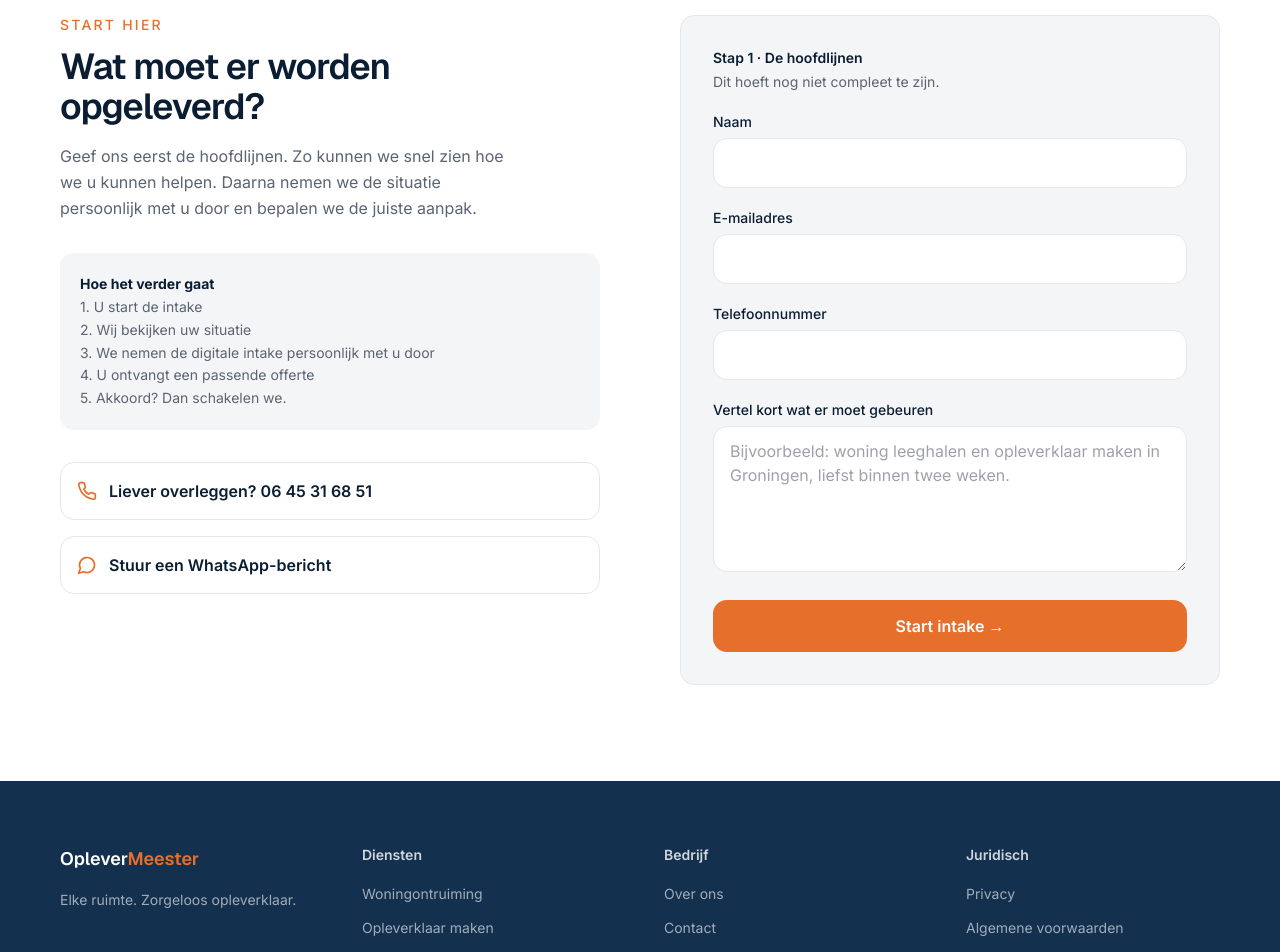
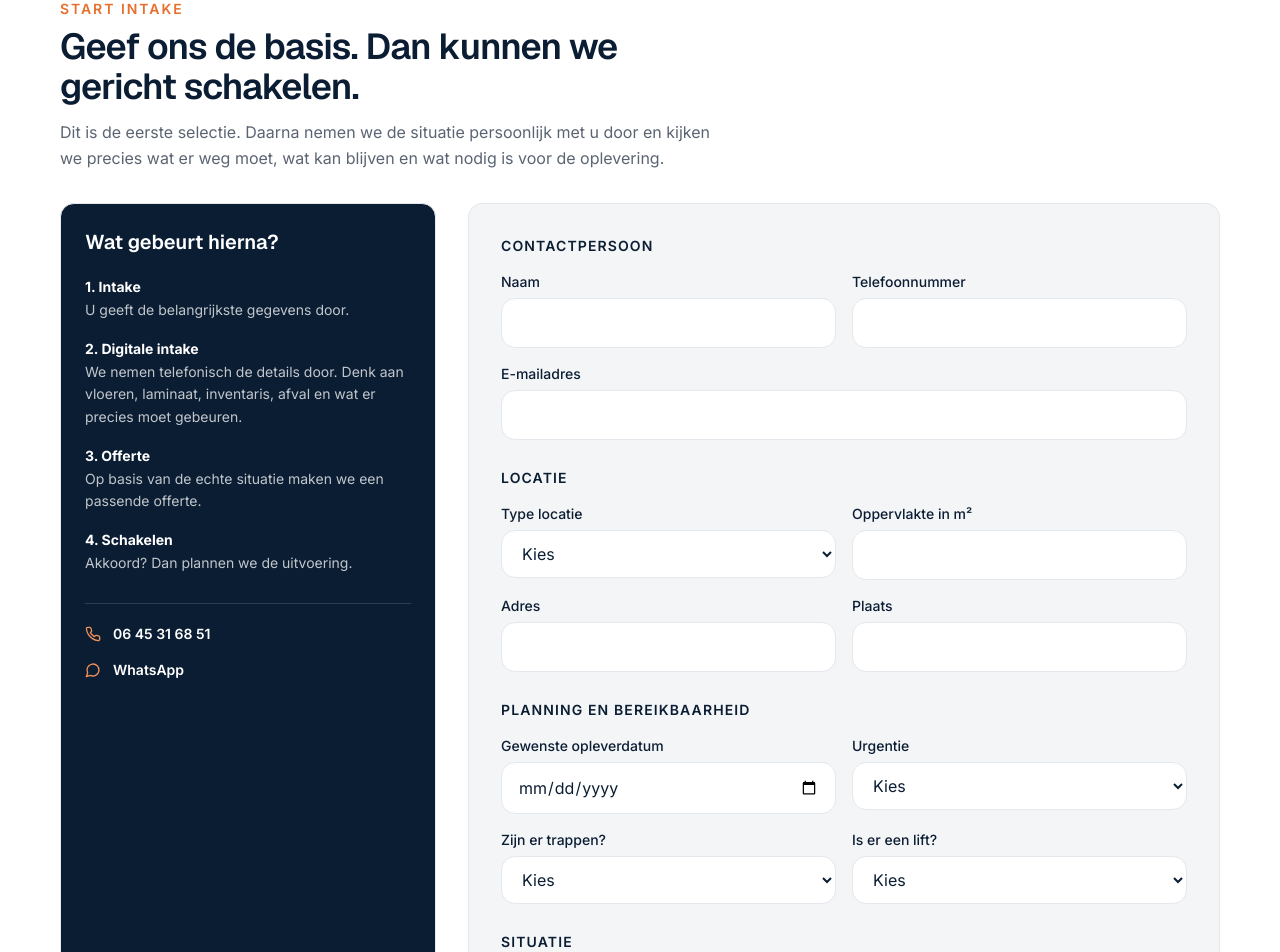
Before and after one commit to sandvlietbv/OpleverMeester, a Next.js app: page / in a window 1280 px wide. Shown: the part 4840-5792 px from the top of the page. Built offline with nearby package versions, Linux system fonts and the light colour scheme.

Commit message:
Add compact structured intake filters

```diff
--- a/components/Contact.tsx
+++ b/components/Contact.tsx
@@ -19,12 +19,33 @@ export default function Contact() {
     if (submitting) return;
     setSubmitting(true);
     setError("");
+
     const form = new FormData(e.currentTarget);
+    const message = [
+      `Type locatie: ${form.get("type")}`,
+      `Adres: ${form.get("adres")}`,
+      `Plaats: ${form.get("plaats")}`,
+      `Oppervlakte: ${form.get("oppervlakte")} m²`,
+      `Gewenste opleverdatum: ${form.get("datum")}`,
+      `Urgentie: ${form.get("urgentie")}`,
+      `Vervuilingsgraad: ${form.get("vervuiling")}`,
+      `Trappen: ${form.get("trappen")}`,
+      `Lift: ${form.get("lift")}`,
+      `Situatie / bijzonderheden: ${form.get("situatie") || "Geen bijzonderheden opgegeven"}`,
+    ].join("\n");
+
     try {
       const response = await fetch("/api/contact", {
         method: "POST",
         headers: { "Content-Type": "application/json" },
-        body: JSON.stringify({ name: form.get("naam"), email: form.get("email"), phone: form.get("telefoon"), message: form.get("bericht"), sourcePage: window.location.pathname + window.location.hash, submissionId: submissionId.current }),
+        body: JSON.stringify({
+          name: form.get("naam"),
+          email: form.get("email"),
+          phone: form.get("telefoon"),
+          message,
+          sourcePage: window.location.pathname + window.location.hash,
+          submissionId: submissionId.current,
+        }),
       });
       if (!response.ok) {
         const body = await response.json().catch(() => null) as { error?: string } | null;
@@ -33,46 +54,101 @@ export default function Contact() {
       setSubmitted(true);
     } catch (cause) {
       setError(cause instanceof Error ? cause.message : "Versturen is niet gelukt. Probeer het opnieuw.");
-    } finally { setSubmitting(false); }
+    } finally {
+      setSubmitting(false);
+    }
   }
 
   return (
-    <section id="intake" className="bg-white py-24">
-      <div className="container-om grid gap-14 lg:grid-cols-2 lg:gap-20">
-        <div>
-          <p className="mb-3 text-sm font-medium uppercase tracking-[0.16em] text-orange">Start hier</p>
-          <motion.h2 initial={{ opacity: 0, y: 16 }} whileInView={{ opacity: 1, y: 0 }} viewport={{ once: true, margin: "-80px" }} transition={{ duration: 0.5 }} className="font-display text-3xl font-semibold tracking-tight text-navy md:text-4xl">
-            Wat moet er worden opgeleverd?
-          </motion.h2>
-          <p className="mt-4 max-w-md leading-relaxed text-muted">Geef ons eerst de hoofdlijnen. Zo kunnen we snel zien hoe we u kunnen helpen. Daarna nemen we de situatie persoonlijk met u door en bepalen we de juiste aanpak.</p>
-          <div className="mt-8 rounded-om bg-surface-light p-5 text-sm leading-relaxed text-muted">
-            <strong className="text-navy">Hoe het verder gaat</strong><br />1. U start de intake<br />2. Wij bekijken uw situatie<br />3. We nemen de digitale intake persoonlijk met u door<br />4. U ontvangt een passende offerte<br />5. Akkoord? Dan schakelen we.
+    <section id="intake" className="bg-white py-16 md:py-20">
+      <div className="container-om">
+        <div className="mb-8 max-w-2xl">
+          <p className="mb-2 text-sm font-semibold uppercase tracking-[0.14em] text-orange">Start intake</p>
+          <h2 className="font-display text-3xl font-semibold tracking-tight text-navy md:text-4xl">Geef ons de basis. Dan kunnen we gericht schakelen.</h2>
+          <p className="mt-3 leading-relaxed text-muted">Dit is de eerste selectie. Daarna nemen we de situatie persoonlijk met u door en kijken we precies wat er weg moet, wat kan blijven en wat nodig is voor de oplevering.</p>
+        </div>
+
+        <motion.div initial={{ opacity: 0, y: 12 }} whileInView={{ opacity: 1, y: 0 }} viewport={{ once: true, margin: "-60px" }} transition={{ duration: 0.4 }} className="grid gap-8 lg:grid-cols-[1fr_2fr]">
+          <aside className="rounded-om border border-surface-mid bg-navy p-6 text-white">
+            <h3 className="font-display text-xl font-semibold">Wat gebeurt hierna?</h3>
+            <div className="mt-5 space-y-4 text-sm leading-relaxed text-white/75">
+              <p><strong className="text-white">1. Intake</strong><br />U geeft de belangrijkste gegevens door.</p>
+              <p><strong className="text-white">2. Digitale intake</strong><br />We nemen telefonisch de details door. Denk aan vloeren, laminaat, inventaris, afval en wat er precies moet gebeuren.</p>
+              <p><strong className="text-white">3. Offerte</strong><br />Op basis van de echte situatie maken we een passende offerte.</p>
+              <p><strong className="text-white">4. Schakelen</strong><br />Akkoord? Dan plannen we de uitvoering.</p>
+            </div>
+            <div className="mt-7 border-t border-white/15 pt-5">
+              <a href={`tel:${PHONE_TEL}`} className="flex items-center gap-3 text-sm font-semibold text-white"><Phone className="h-4 w-4 text-orange-light" />{PHONE_DISPLAY}</a>
+              <a href={WHATSAPP_LINK} target="_blank" rel="noopener noreferrer" className="mt-4 flex items-center gap-3 text-sm font-semibold text-white"><MessageCircle className="h-4 w-4 text-orange-light" />WhatsApp</a>
+            </div>
+          </aside>
+
+          <div className="rounded-om border border-surface-mid bg-surface-light p-6 md:p-8">
+            {submitted ? (
+              <div className="py-8">
+                <p className="text-sm font-semibold uppercase tracking-[0.14em] text-orange">Intake ontvangen</p>
+                <h3 className="mt-2 font-display text-2xl font-semibold text-navy">We hebben genoeg om de eerste inschatting te maken.</h3>
+                <p className="mt-3 max-w-xl text-muted">We nemen contact met u op voor de digitale intake. Dan lopen we de ruimte en werkzaamheden samen door voordat we een offerte maken.</p>
+              </div>
+            ) : (
+              <form onSubmit={handleSubmit} className="space-y-7">
+                <FormSection title="Contactpersoon">
+                  <div className="grid gap-4 md:grid-cols-2">
+                    <Field label="Naam" name="naam" type="text" required />
+                    <Field label="Telefoonnummer" name="telefoon" type="tel" required />
+                    <div className="md:col-span-2"><Field label="E-mailadres" name="email" type="email" required /></div>
+                  </div>
+                </FormSection>
+
+                <FormSection title="Locatie">
+                  <div className="grid gap-4 md:grid-cols-2">
+                    <SelectField label="Type locatie" name="type" required options={["Woning", "Appartement", "Bedrijfspand", "Kantoor", "Opslagruimte", "Winkelruimte", "Anders"]} />
+                    <Field label="Oppervlakte in m²" name="oppervlakte" type="number" required min="1" />
+                    <Field label="Adres" name="adres" type="text" required />
+                    <Field label="Plaats" name="plaats" type="text" required />
+                  </div>
+                </FormSection>
+
+                <FormSection title="Planning en bereikbaarheid">
+                  <div className="grid gap-4 md:grid-cols-2">
+                    <Field label="Gewenste opleverdatum" name="datum" type="date" required />
+                    <SelectField label="Urgentie" name="urgentie" required options={["Normaal", "Binnen 2 weken", "Binnen 1 week", "Spoed"]} />
+                    <SelectField label="Zijn er trappen?" name="trappen" required options={["Nee", "Ja, 1 verdieping", "Ja, meerdere verdiepingen"]} />
+                    <SelectField label="Is er een lift?" name="lift" required options={["Ja", "Nee", "Niet van toepassing"]} />
+                  </div>
+                </FormSection>
+
+                <FormSection title="Situatie">
+                  <div className="grid gap-4 md:grid-cols-2">
+                    <SelectField label="Vervuilingsgraad" name="vervuiling" required options={["Licht", "Normaal", "Zwaar", "Zeer zwaar / vervuild"]} />
+                    <div className="md:col-span-2">
+                      <label htmlFor="situatie" className="mb-1.5 block text-sm font-medium text-navy">Wat moeten we nu al weten?</label>
+                      <textarea id="situatie" name="situatie" rows={4} placeholder="Bijvoorbeeld: woning moet leeg, er ligt laminaat, veel meubels aanwezig, sleuteloverdracht staat gepland." className="w-full rounded-om border border-surface-mid bg-white px-4 py-3 text-navy outline-none transition-colors placeholder:text-muted/60 focus:border-orange" />
+                    </div>
+                  </div>
+                </FormSection>
+
+                {error && <p role="alert" className="text-sm text-red-700">{error} U kunt ons ook bellen via {PHONE_DISPLAY}.</p>}
+                <button type="submit" disabled={submitting} className="w-full rounded-om bg-orange px-6 py-4 text-base font-semibold text-white transition-colors hover:bg-orange-light disabled:cursor-not-allowed disabled:opacity-60">
+                  {submitting ? "Intake versturen…" : "Start intake"}
+                </button>
+              </form>
+            )}
           </div>
-          <div className="mt-8 flex flex-col gap-4">
-            <a href={`tel:${PHONE_TEL}`} className="flex items-center gap-3 rounded-om border border-surface-mid p-4 transition-colors hover:border-orange/40"><Phone className="h-5 w-5 text-orange" /><span className="font-semibold text-navy">Liever overleggen? {PHONE_DISPLAY}</span></a>
-            <a href={WHATSAPP_LINK} target="_blank" rel="noopener noreferrer" className="flex items-center gap-3 rounded-om border border-surface-mid p-4 transition-colors hover:border-orange/40"><MessageCircle className="h-5 w-5 text-orange" /><span className="font-semibold text-navy">Stuur een WhatsApp-bericht</span></a>
-          </div>
-        </div>
-        <motion.div initial={{ opacity: 0, y: 16 }} whileInView={{ opacity: 1, y: 0 }} viewport={{ once: true, margin: "-80px" }} transition={{ duration: 0.5, delay: 0.1 }} className="rounded-om border border-surface-mid bg-surface-light p-8">
-          {submitted ? (
-            <div className="flex flex-col items-start gap-3 py-8"><p className="text-sm font-medium uppercase tracking-[0.14em] text-orange">Intake gestart</p><h3 className="font-display text-2xl font-semibold text-navy">We hebben de eerste informatie.</h3><p className="text-muted">We bekijken uw situatie en nemen contact met u op om de digitale intake persoonlijk door te nemen. Daarna kunnen we bepalen wat er nodig is en een passende offerte maken.</p></div>
-          ) : (
-            <form onSubmit={handleSubmit} className="flex flex-col gap-5">
-              <div><p className="text-sm font-semibold text-navy">Stap 1 · De hoofdlijnen</p><p className="mt-1 text-sm text-muted">Dit hoeft nog niet compleet te zijn.</p></div>
-              <Field label="Naam" name="naam" type="text" required />
-              <Field label="E-mailadres" name="email" type="email" required />
-              <Field label="Telefoonnummer" name="telefoon" type="tel" />
-              <div className="flex flex-col gap-1.5"><label htmlFor="bericht" className="text-sm font-medium text-navy">Vertel kort wat er moet gebeuren</label><textarea id="bericht" name="bericht" rows={5} required placeholder="Bijvoorbeeld: woning leeghalen en opleverklaar maken in Groningen, liefst binnen twee weken." className="rounded-om border border-surface-mid bg-white px-4 py-3 text-navy outline-none transition-colors placeholder:text-muted/60 focus:border-orange" /></div>
-              {error && <p role="alert" className="text-sm text-red-700">{error} U kunt ons ook bellen via {PHONE_DISPLAY}.</p>}
-              <button type="submit" disabled={submitting} className="mt-2 rounded-om bg-orange px-6 py-3.5 text-base font-semibold text-white transition-colors hover:bg-orange-light disabled:cursor-not-allowed disabled:opacity-60">{submitting ? "Intake starten…" : "Start intake →"}</button>
-            </form>
-          )}
         </motion.div>
       </div>
     </section>
   );
 }
 
-function Field({ label, name, type, required }: { label: string; name: string; type: string; required?: boolean }) {
-  return <div className="flex flex-col gap-1.5"><label htmlFor={name} className="text-sm font-medium text-navy">{label}</label><input id={name} name={name} type={type} required={required} className="rounded-om border border-surface-mid bg-white px-4 py-3 text-navy outline-none transition-colors focus:border-orange" /></div>;
+function FormSection({ title, children }: { title: string; children: React.ReactNode }) {
+  return <fieldset><legend className="mb-4 text-sm font-semibold uppercase tracking-[0.08em] text-navy">{title}</legend>{children}</fieldset>;
 }
+
+function Field({ label, name, type, required, min }: { label: string; name: string; type: string; required?: boolean; min?: string }) {
+  return <div><label htmlFor={name} className="mb-1.5 block text-sm font-medium text-navy">{label}</label><input id={name} name={name} type={type} required={required} min={min} className="w-full rounded-om border border-surface-mid bg-white px-4 py-3 text-navy outline-none transition-colors focus:border-orange" /></div>;
+}
+
+function SelectField({ label, name, required, options }: { label: string; name: string; required?: boolean; options: string[] }) {
+  return <div><label htmlFor={name} className="mb-1.5 block text-sm font-medium text-navy">{label}</label><select id={name} name={name} required={required} defaultValue="" className="w-full rounded-om border border-surface-mid bg-white px-4 py-3 text-navy outline-none transition-colors focus:border-orange"><option value="" disabled>Kies</option>{options.map((option) => <option key={option} value={option}>{option}</option>)}</select></div>;
+}
```
